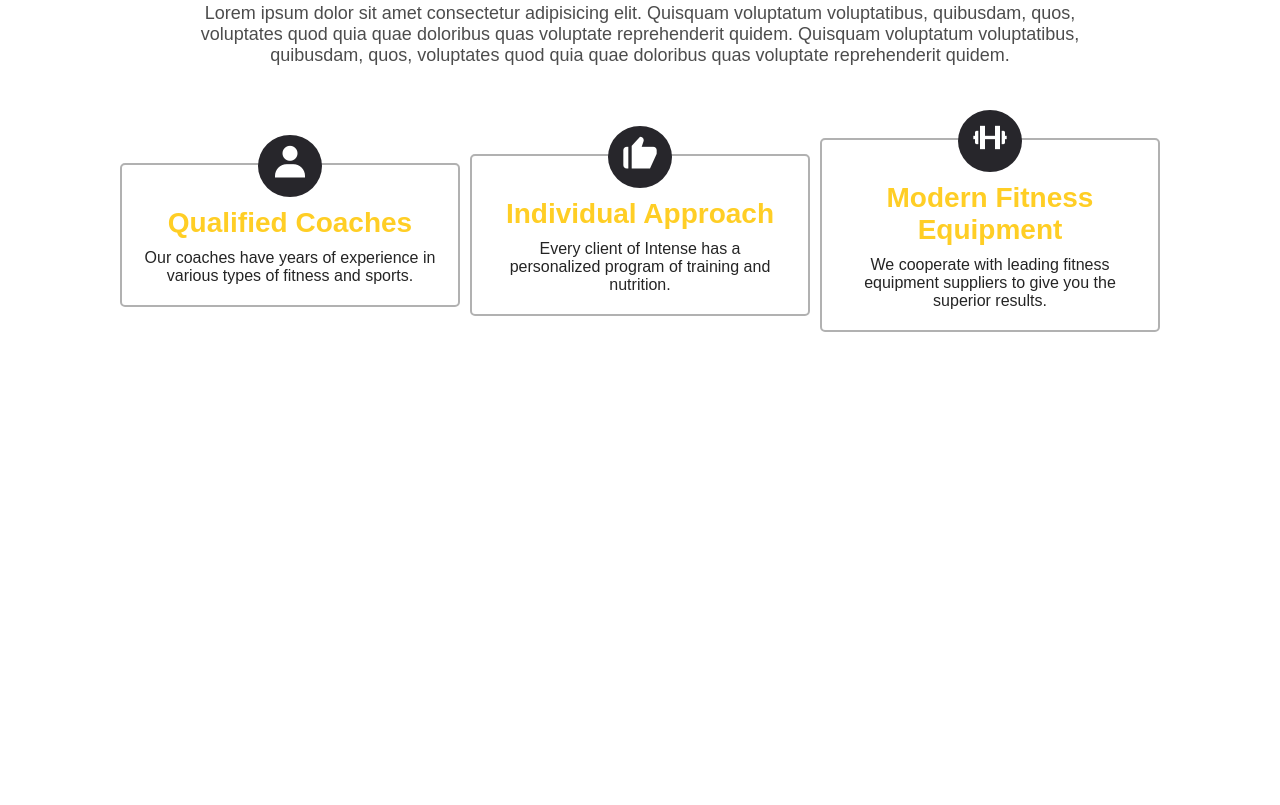
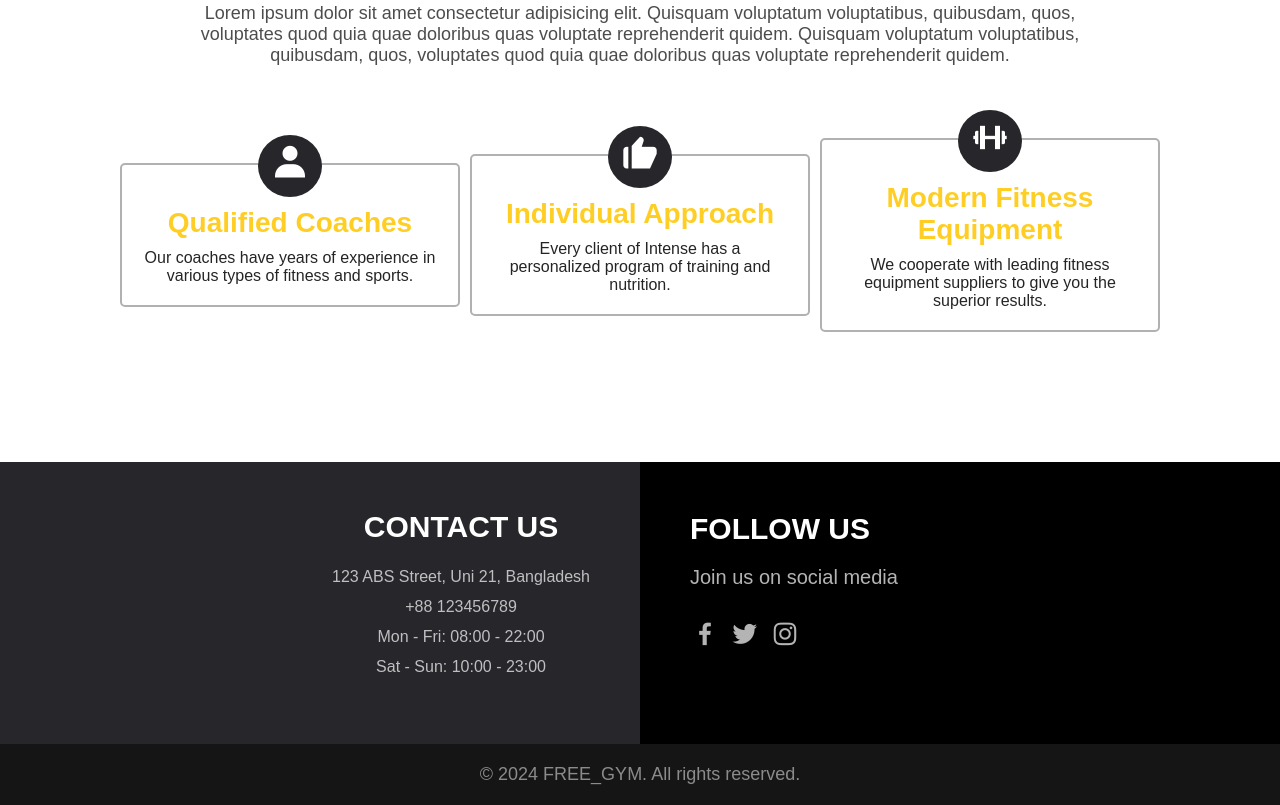
Before and after one commit to mdmitulhossen/FREE_GYM-SASS-PROJECT-, a plain HTML site: page index.html in a window 1280 px wide. Shown: the part 986-1791 px from the top of the page. Before the commit the page ends 1398 px from the top, so only its background shows below. Drawn offline with nearby package versions, Linux system fonts and the light colour scheme.

Commit message:
footer done

```diff
--- a/index.html
+++ b/index.html
@@ -24,7 +24,7 @@
                     <li class="navbar_item">TYPOGRAPHY</li>
                     <li class="navbar_item">CONTACT US</li>
                 </ul>
-                <button class="mobile_menu"><i class='bx bx-menu' ></i></button>
+                <button class="mobile_menu"><i class='bx bx-menu'></i></button>
             </div>
         </div>
     </nav>
@@ -63,24 +63,56 @@
                     <div class="card">
                         <div class="card_icon"><span><i class='bx bxs-user'></i></span></div>
                         <p class="card_title">Qualified Coaches</p>
-                        <p class="card_text">Our coaches have years of experience in various types of fitness and sports.</p>
+                        <p class="card_text">Our coaches have years of experience in various types of fitness and
+                            sports.</p>
                     </div>
                     <!-- Card 2 -->
                     <div class="card">
-                        <div class="card_icon"><span><i class='bx bxs-like' ></i></span></div>
+                        <div class="card_icon"><span><i class='bx bxs-like'></i></span></div>
                         <p class="card_title">Individual Approach</p>
-                        <p class="card_text">Every client of Intense has a personalized program of training and nutrition.</p>
+                        <p class="card_text">Every client of Intense has a personalized program of training and
+                            nutrition.</p>
                     </div>
                     <!-- card 3 -->
                     <div class="card">
-                        <div class="card_icon"><span><i class='bx bx-dumbbell' ></i></span></div>
+                        <div class="card_icon"><span><i class='bx bx-dumbbell'></i></span></div>
                         <p class="card_title">Modern Fitness Equipment</p>
-                        <p class="card_text">We cooperate with leading fitness equipment suppliers to give you the superior results.</p>
+                        <p class="card_text">We cooperate with leading fitness equipment suppliers to give you the
+                            superior results.</p>
                     </div>
                 </div>
             </div>
         </div>
     </section>
+
+    <!-- footer -->
+    <footer>
+        <div class="footer_content">
+            <div class="footer_contact_us">
+                <div>
+                    <h2 class="footer_title">CONTACT US</h2>
+                    <p>
+                        123 ABS Street, Uni 21, Bangladesh <br>
+                        +88 123456789 <br>
+                        Mon - Fri: 08:00 - 22:00 <br>
+                        Sat - Sun: 10:00 - 23:00 <br>
+                    </p>
+                </div>
+            </div>
+            <div class="footer_follow_us">
+                <h2 class="footer_title">FOLLOW US</h2>
+                <p>Join us on social media</p>
+                <div class="icon_container">
+                    <p class="footer_social_item"><i class='bx bxl-facebook'></i></p>
+                    <p class="footer_social_item"><i class='bx bxl-twitter'></i></p>
+                    <p class="footer_social_item"><i class='bx bxl-instagram'></i></p>
+                </div>
+            </div>
+        </div>
+        <div class="footer_copy_right">
+            <p>© 2024 FREE_GYM. All rights reserved.</p>
+        </div>
+    </footer>
 </body>
 
 </html>
--- /dev/null
+++ b/styles/section/_footer.scss
@@ -0,0 +1,76 @@
+.footer_content{
+    display: flex;
+    padding: 50px 0 0;
+    @include mobile{
+        flex-direction: column;
+    }
+    .footer_contact_us {
+        padding: 50px;
+        background-color: $navBg;
+        flex: 1;
+        display: flex;
+        justify-content: end;
+        justify-items: center;
+        @include mobile{
+            text-align: center;
+            justify-content: center;
+        }
+        div{
+            text-align: center;
+            color: rgba(255, 255, 255, 0.707);
+            line-height: 30px;
+        }
+    }
+    .footer_follow_us {
+        background-color: $black;
+        padding: 50px;
+        flex: 1;
+        display: flex;
+        justify-content: center;
+        justify-items: center;
+        flex-direction: column;
+        @include mobile{
+            text-align: center;
+        }
+        .footer_social_item {
+            color: rgba(255, 255, 255, 0.707);
+            font-size: 30px;
+        }
+        p{
+            color: rgba(255, 255, 255, 0.707);
+            font-size: 20px;
+            margin-bottom: 20px;
+        }
+        .icon_container{
+            display: flex;
+            justify-content: start;
+            justify-items: center;
+            margin-bottom: 20px;
+            gap: 10px;
+            padding-top: 10px;
+            @include mobile{
+                justify-content: center;
+            }
+        }
+    }
+
+}
+
+.footer_title {
+    font-size: 30px;
+    font-weight: 700;
+    margin-bottom: 20px;
+    color: white;
+}
+
+.footer_copy_right{
+    background-color: #151515;
+    padding: 20px;
+    text-align: center;
+    color: rgba(255, 255, 255, 0.507);
+    font-size: 18px;
+    font-weight: 500;
+    @include mobile{
+        font-size: 14px;
+    }
+}
--- a/styles/section/_navbar.scss
+++ b/styles/section/_navbar.scss
@@ -37,12 +37,11 @@ nav {
     .mobile_menu {
         display: none;
         padding: 5px 8px;
-        display: flex;
         justify-content: center;
         align-items: center;
         @include btn($nav_menu_hover, $black, 20px);
         @include mobile {
-            display: block;
+            display: flex;
         }
     }
 }
--- a/styles/style.scss
+++ b/styles/style.scss
@@ -7,6 +7,7 @@
 @import './section/navbar';
 @import './section/hero';
 @import './section/welcome';
+@import './section/footer';
 
 // components
 @import './components/btn';
```
Also changed, not shown: styles/style.css, 1 other file.
